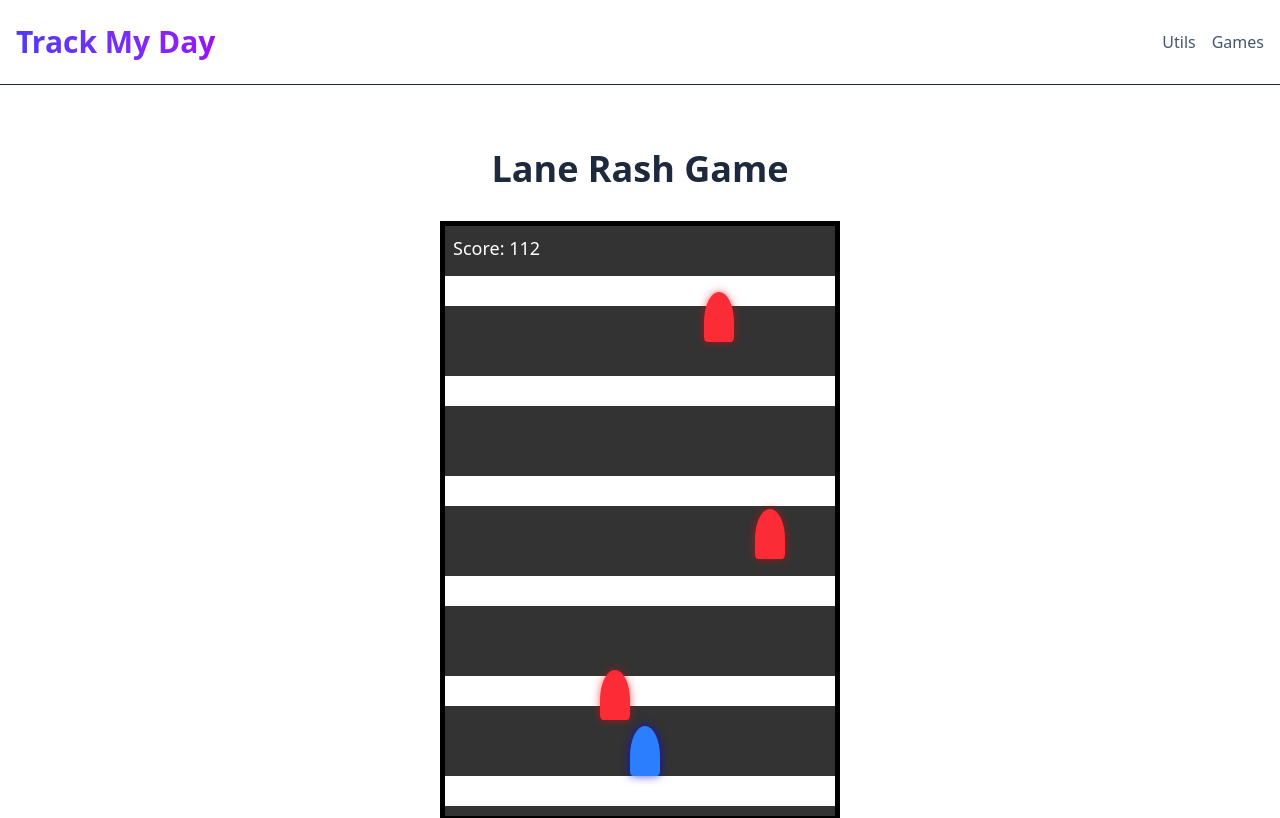
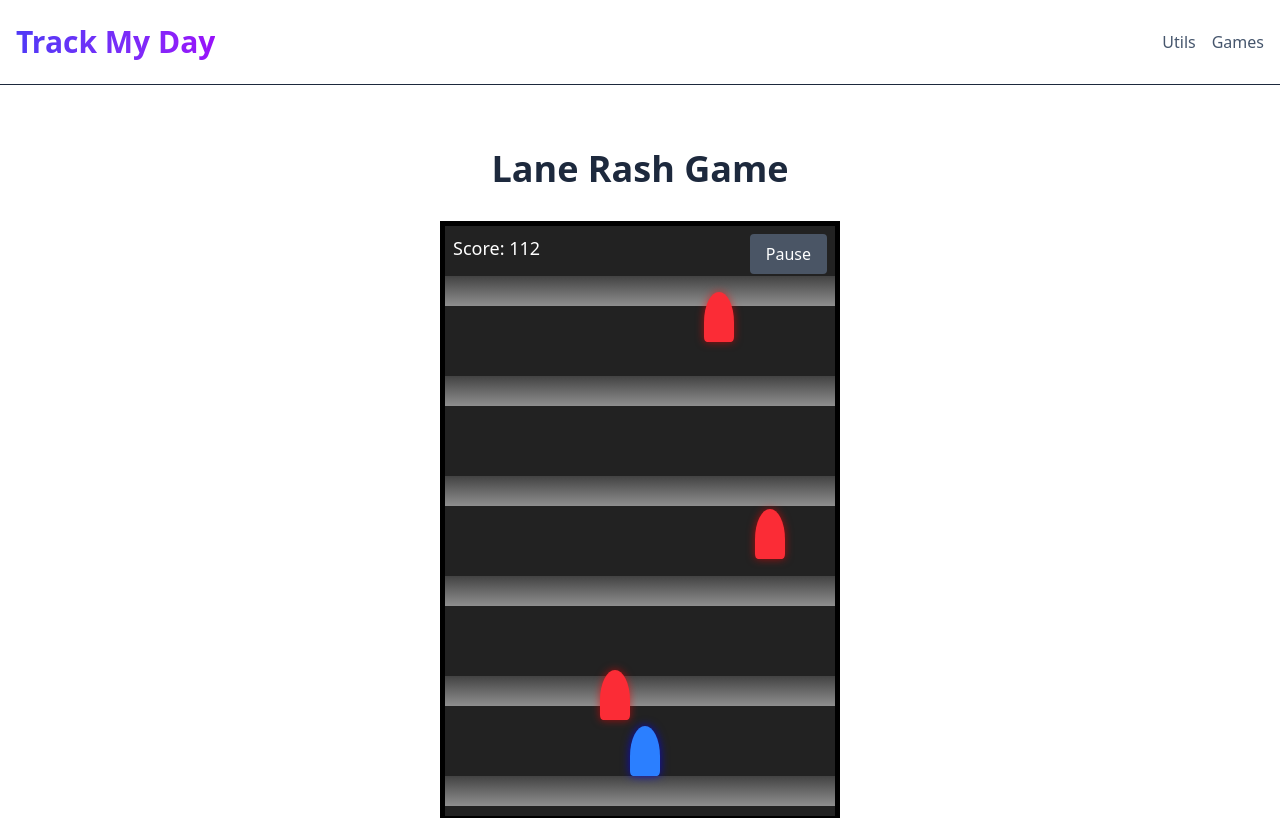
Before and after one commit to trackmyday/trackmyday.github.io, a Next.js app: page /games/lanerash in a window 1280 px wide. Shown: the top 818 px of the page. Built offline with nearby package versions, Linux system fonts and the light colour scheme.

Commit message:
pause and resume - lanerash

```diff
--- a/app/games/lanerash/LaneRashGame.tsx
+++ b/app/games/lanerash/LaneRashGame.tsx
@@ -23,6 +23,11 @@ const LaneRashGame: React.FC = () => {
   const [enemyBikes, setEnemyBikes] = useState<Bike[]>([]);
   const [gameOver, setGameOver] = useState<boolean>(false);
   const [score, setScore] = useState<number>(0);
+  const [isPaused, setIsPaused] = useState<boolean>(false);
+
+  const togglePause = useCallback(() => {
+    setIsPaused(prev => !prev);
+  }, []);
 
   useLayoutEffect(() => {
     if (gameAreaRef.current) {
@@ -43,7 +48,7 @@ const LaneRashGame: React.FC = () => {
   }, []);
 
   useEffect(() => {
-    if (gameOver) return;
+    if (gameOver || isPaused) return;
 
     const handleKeyDown = (e: KeyboardEvent) => {
       if (e.key === 'ArrowLeft') {
@@ -55,10 +60,10 @@ const LaneRashGame: React.FC = () => {
 
     window.addEventListener('keydown', handleKeyDown);
     return () => window.removeEventListener('keydown', handleKeyDown);
-  }, [movePlayer, gameOver]);
+  }, [movePlayer, gameOver, isPaused]);
 
   useEffect(() => {
-    if (gameOver) return;
+    if (gameOver || isPaused) return;
 
     const gameLoop = setInterval(() => {
       // Move enemy bikes
@@ -86,10 +91,10 @@ const LaneRashGame: React.FC = () => {
     }, 50); // Game update every 50ms
 
     return () => clearInterval(gameLoop);
-  }, [playerBike, enemyBikes, gameOver]);
+  }, [playerBike, enemyBikes, gameOver, isPaused]);
 
   useEffect(() => {
-    if (gameOver) return;
+    if (gameOver || isPaused) return;
 
     const spawnEnemy = setInterval(() => {
       const randomX = Math.random() * (TRACK_WIDTH - BIKE_WIDTH);
@@ -101,7 +106,7 @@ const LaneRashGame: React.FC = () => {
     }, ENEMY_SPAWN_INTERVAL);
 
     return () => clearInterval(spawnEnemy);
-  }, [gameOver]);
+  }, [gameOver, isPaused]);
 
   const restartGame = () => {
     if (gameAreaRef.current) {
@@ -110,6 +115,7 @@ const LaneRashGame: React.FC = () => {
     setEnemyBikes([]);
     setGameOver(false);
     setScore(0);
+    setIsPaused(false);
   };
 
   return (
@@ -120,13 +126,13 @@ const LaneRashGame: React.FC = () => {
         width: TRACK_WIDTH,
         height: '600px',
         border: '5px solid black',
-        backgroundColor: '#333', // Solid dark road color
+        backgroundColor: '#222', // Solid dark road color
         backgroundImage: `repeating-linear-gradient(
           to bottom,
           transparent 0px,
           transparent 70px,
-          white 70px,
-          white 100px
+          rgba(255, 255, 255, 0.145) 70px,
+          #8f8f8f 100px
         )`, // White dashed lines for lanes
         backgroundSize: `100% 100px`, // Vertical repeat every 100px
         backgroundPosition: `center top`, // Animate background-position-y
@@ -134,6 +140,19 @@ const LaneRashGame: React.FC = () => {
       }}
     >
       <div className="absolute top-2 left-2 text-white text-lg">Score: {score}</div>
+      <button
+        onClick={togglePause}
+        className="absolute top-2 right-2 px-4 py-2 bg-gray-600 text-white rounded z-30"
+      >
+        {isPaused ? 'Resume' : 'Pause'}
+      </button>
+
+      {isPaused && !gameOver && (
+        <div className="absolute inset-0 flex items-center justify-center bg-black bg-opacity-75 text-white text-4xl z-20">
+          PAUSED
+        </div>
+      )}
+
       {playerBike && (
         <div
           className="absolute bg-blue-500"
```
